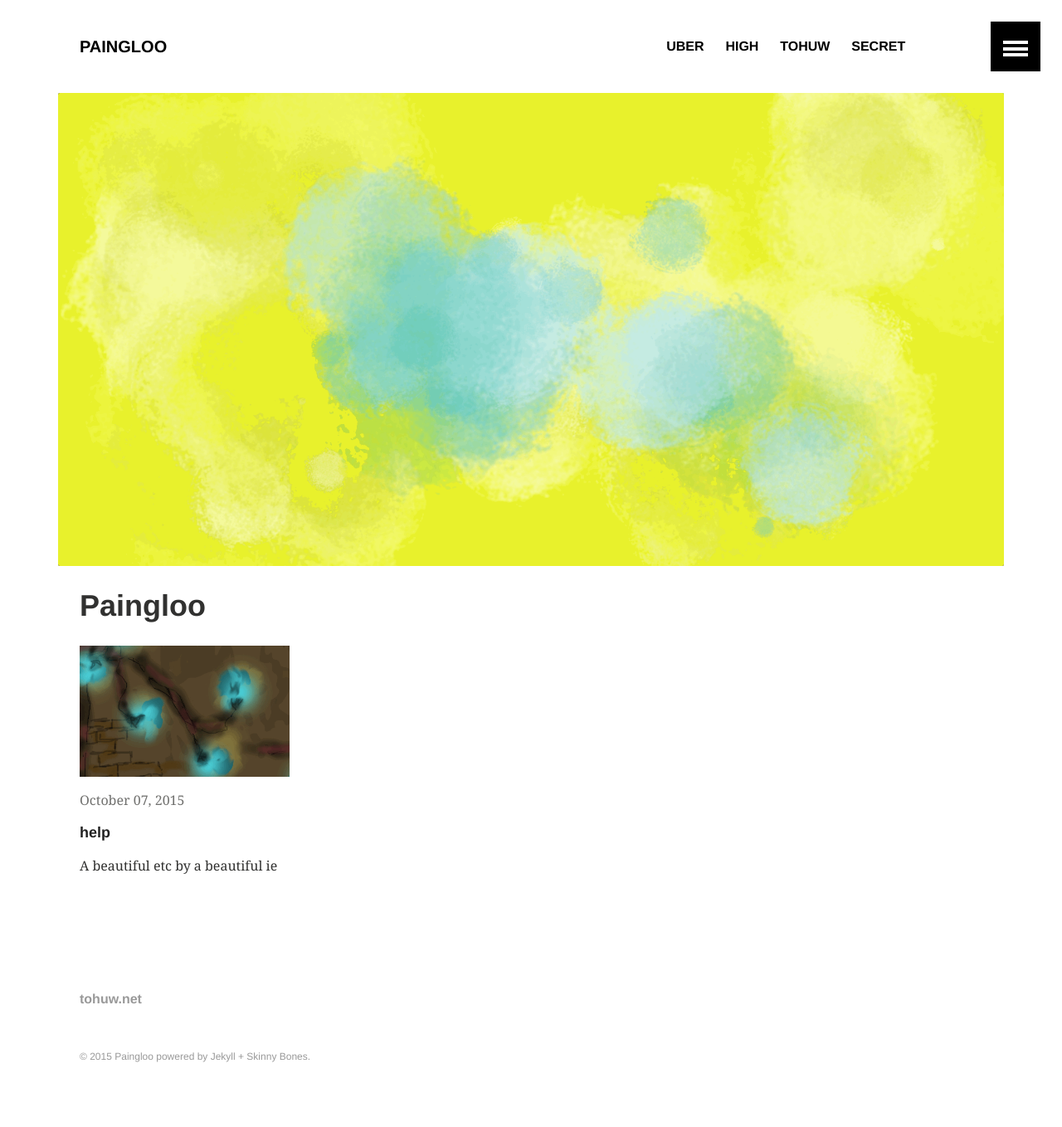
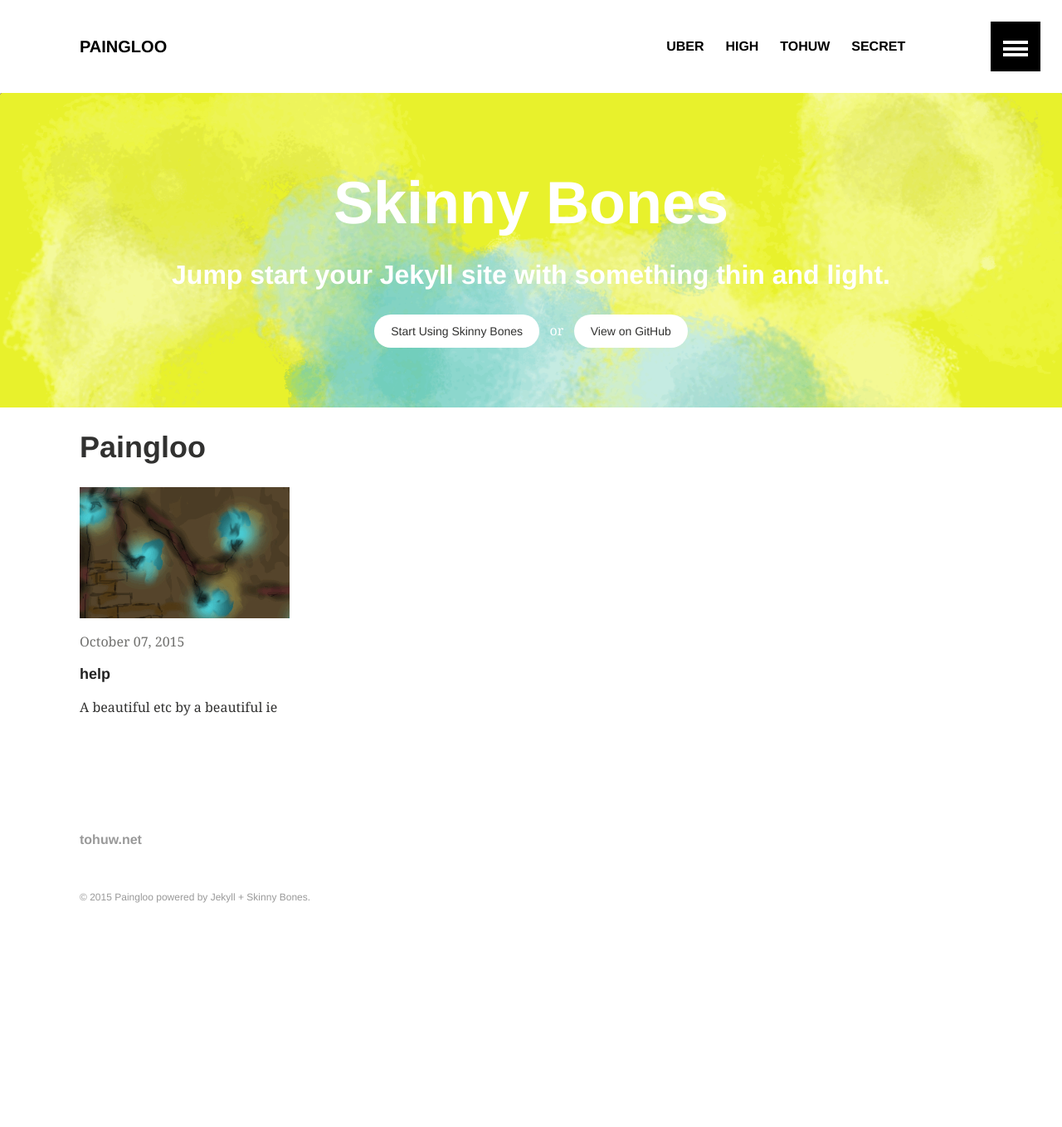
Before and after one commit to highexecutive/paingloo, a Jekyll site: the page built from index.md, in a window 1280 px wide. Shown: the whole page at 83% size. Built offline with Jekyll 4.4.1, drawn with Linux system fonts in a browser that asks for light colours; after the commit the page ends 1167 px from its top, so only the background shows below that.

Commit message:
Added layout for home page

```diff
--- /dev/null
+++ b/_layouts/home.html
@@ -0,0 +1,71 @@
+<!DOCTYPE html>
+<html>
+  <head>
+    <meta charset="utf-8">
+    <title>{% if page.title %}{{ page.title }} • {% endif %}{{ site.title }}</title>
+    {% if page.excerpt %}<meta name="description" content="{{ page.excerpt | strip_html }}">{% endif %}
+    {% if page.tags %}<meta name="keywords" content="{{ page.tags | join: ', ' }}">{% endif %}
+    {% if page.author %}
+      {% assign author = site.data.authors[page.author] %}{% else %}{% assign author = site.owner %}
+    {% endif %}
+    {% include open-graph.html %}
+    {% if author.google.plus %}<link rel="author" href="https://plus.google.com/{{ author.google.plus }}"/>{% endif %}
+
+    <link rel="canonical" href="{{ page.url | replace:'index.html','' | prepend: site.url }}">
+
+    <link href="{{ site.url }}/atom.xml" type="application/atom+xml" rel="alternate" title="{{ site.title }} Atom Feed">
+
+    <meta name="HandheldFriendly" content="True">
+    <meta name="MobileOptimized" content="320">
+    <meta name="viewport" content="width=device-width, initial-scale=1.0">
+    <meta http-equiv="cleartype" content="on">
+
+    <link rel="stylesheet" href="{{ site.url }}/css/main.css">
+    <!-- HTML5 Shiv and Media Query Support for IE -->
+    <!--[if lt IE 9]>
+      <script src="{{ site.url }}/js/vendor/html5shiv.min.js"></script>
+      <script src="{{ site.url }}/js/vendor/respond.min.js"></script>
+    <![endif]-->
+
+  </head>
+
+  <body>
+    {% include header.html %}
+    {% include navigation-sliding.html %}
+
+    {% if page.image.feature %}
+    <div class="page-lead" style="background-image:url({{ site.url }}/images/{{ page.image.feature }})">
+      <div class="wrap page-lead-content">
+        <h1>Skinny Bones</h1>
+        <h2>Jump start your Jekyll site with something thin and light.</h2>
+        <a href="{{ site.url }}/getting-started/" class="btn-inverse">Start Using Skinny Bones</a> &nbsp; or &nbsp; <a href="https://github.com/mmistakes/skinny-bones-jekyll" class="btn-inverse">View on GitHub</a>
+      </div><!-- /.page-lead-content -->
+    </div><!-- /.page-lead -->
+    {% endif %}
+
+    <div id="page-wrapper">
+      {% include browser-upgrade.html %}
+
+      <div id="main" role="main">
+        <div class="wrap">
+          <div class="page-title">
+            <h1>{{ page.title }}</h1>
+            {% if page.excerpt %}<h2>{{ page.excerpt }}</h2>{% endif %}
+          </div>
+          <div class="archive-wrap">
+            <div class="page-content">
+              {{ content }}
+            </div><!-- /.page-content -->
+          </div class="archive-wrap"><!-- /.archive-wrap -->
+        </div><!-- /.wrap -->
+      </div><!-- /#main -->
+
+      {% include footer.html %}
+    </div>
+
+    <script src="{{ site.url }}/js/vendor/jquery-1.9.1.min.js"></script>
+    <script src="{{ site.url }}/js/main.js"></script>
+
+  </body>
+
+</html>
```
Also changed, not shown: index.md (+1 -1 lines).
